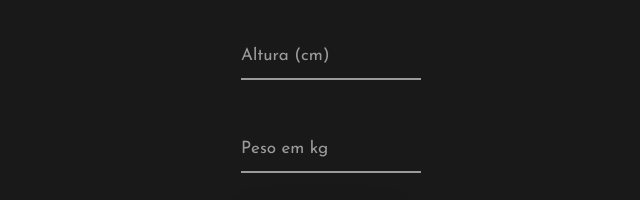
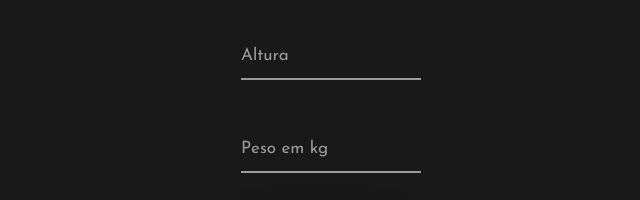
Before and after one commit to Felipe-Zanoni-da-Rosa/trabalhomedirpeso, a plain HTML site: page index.html in a window 1280 px wide. Shown: the part 156-356 px from the top of the page, 319-959 px from the left. Drawn offline with Linux system fonts and the light colour scheme.

Commit message:
Atualizar o index.html

```diff
--- a/index.html
+++ b/index.html
@@ -29,7 +29,7 @@
         </div>
         <div class="form__group field">
           <input type="text" class="form__field" placeholder="Altura" required id="inAltura" name="inAltura">
-          <label for="inAltura" class="form__label">Altura (cm)</label>
+          <label for="inAltura" class="form__label">Altura</label>
         </div>
         <div class="form__group field">
           <input type="input" class="form__field" placeholder="Peso" required id="inPeso" name="inPeso">
```
